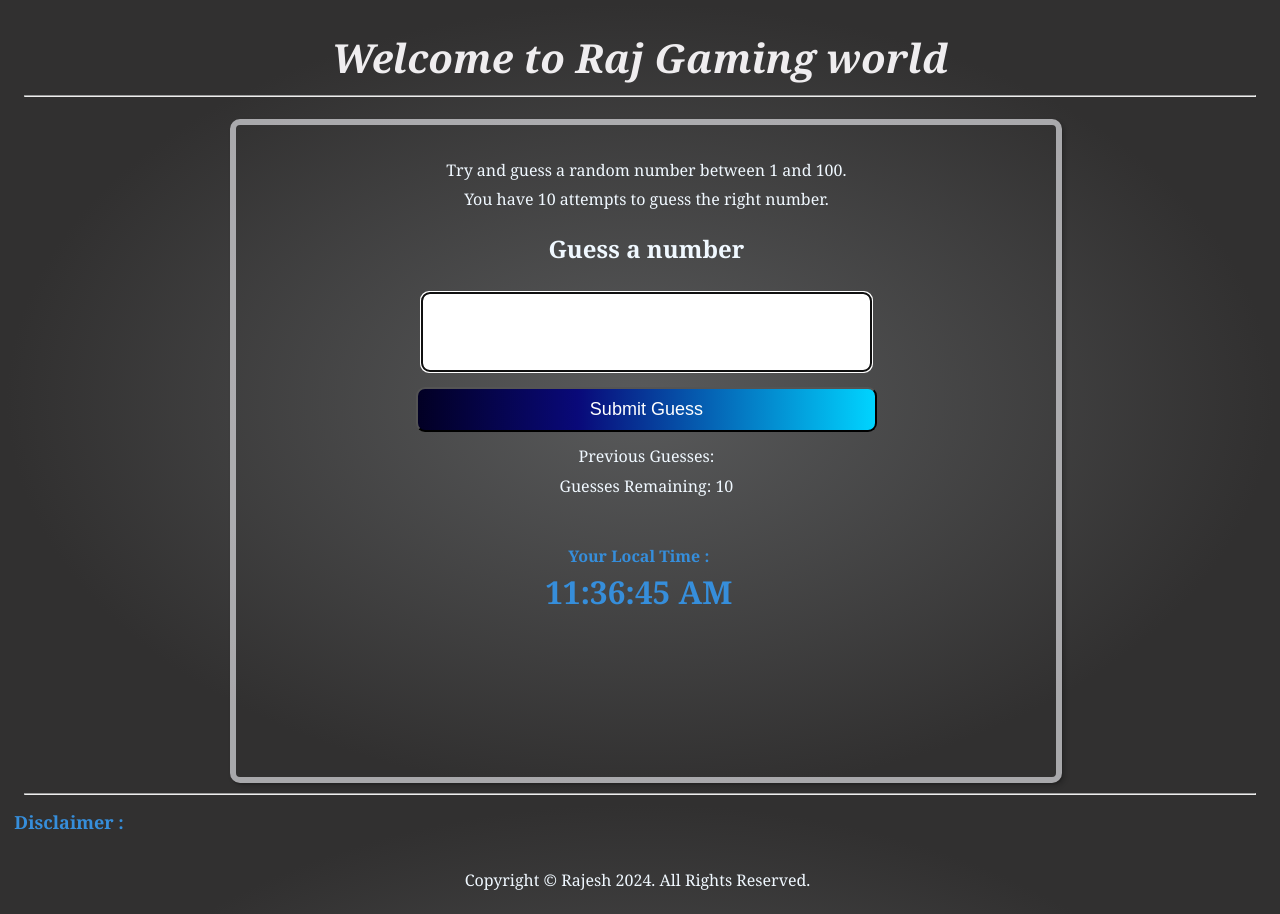
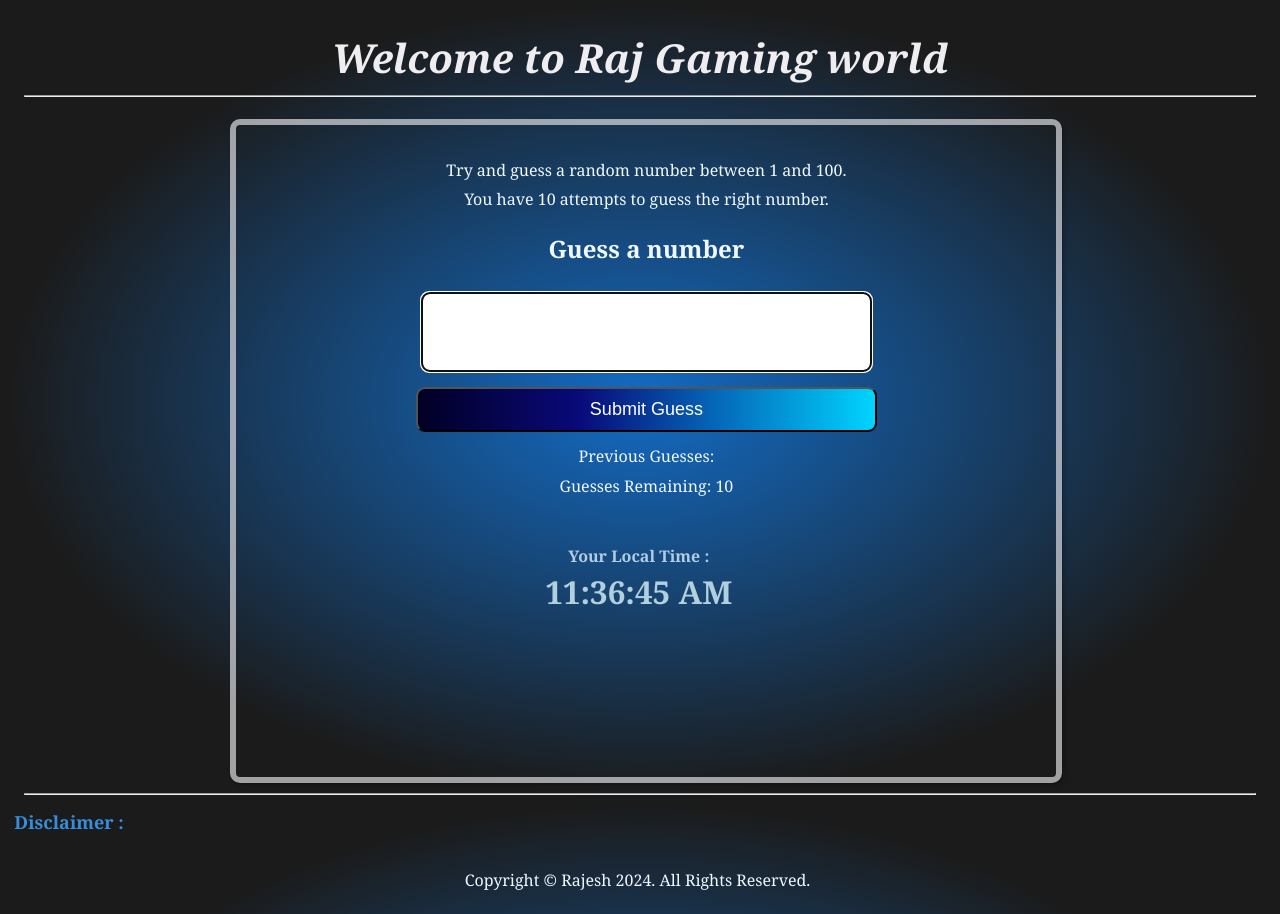
Before and after one commit to RajeshKumarPathak01/GuessGame, a plain HTML site: page index.html in a window 1280 px wide. Shown: the top 914 px of the page. Drawn offline with Linux system fonts and the light colour scheme.

Commit message:
css change

```diff
--- a/index.html
+++ b/index.html
@@ -34,8 +34,8 @@
 
             </div>
             <div id="time">
-                <label for="timeLabel" style="font-size:medium;color: #368edb;">Your Local Time :</label>
-                <h3 id="timeSpan" style="color: #368edb;"></h3>
+                <label for="timeLabel" style="font-size:medium;color: #b2cce3;">Your Local Time :</label>
+                <h3 id="timeSpan" style="color: #b2cfde;"></h3>
             </div>
 
 
--- a/scripts.js
+++ b/scripts.js
@@ -16,7 +16,7 @@ document.addEventListener('DOMContentLoaded', () => {
     const prevGuess = document.querySelector('#guesses');
     const confettiContainer = document.querySelector('.confetti-container');
 
-    const randNum = Math.floor(Math.random() * 20 + 1);
+    const randNum = Math.floor(Math.random() * 100 + 1);
 
     btnGuess.addEventListener('click', () => {
         let inptGuess = parseInt(document.querySelector('#guess').value);
--- a/styles.css
+++ b/styles.css
@@ -7,7 +7,7 @@
 body {
 
     background: #0f3854;
-    background: radial-gradient(ellipse at center, #595a5b 0%, #313030 70%);
+    background: radial-gradient(ellipse at center, #136bc4 0%, #1b1b1b 70%);
     background-size: 100%;
     color: aliceblue;
     overflow-y: scroll;
@@ -71,7 +71,7 @@ p{
     left: -1%;
     top: 1%;
     font-size: 27px;
-    color: aliceblue;
+    color: rgb(231, 233, 235);
 
 }
 
```
